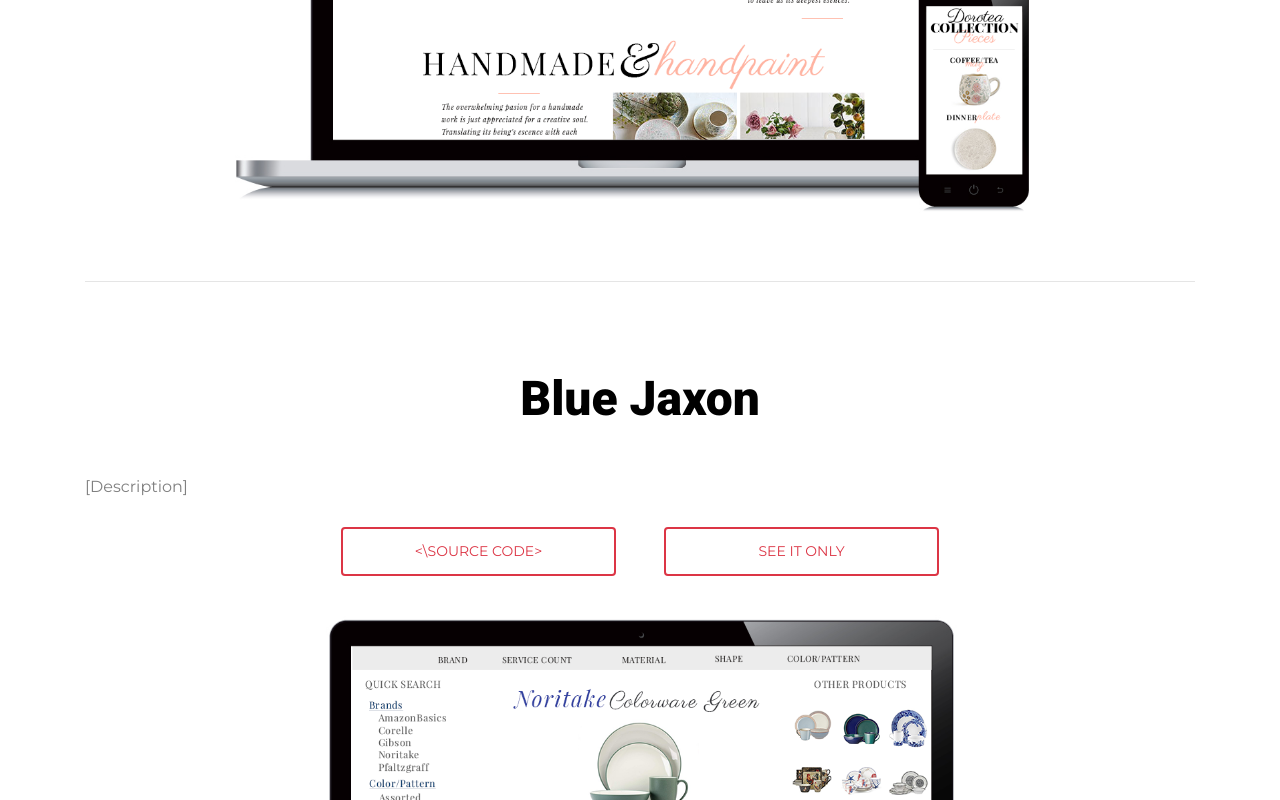
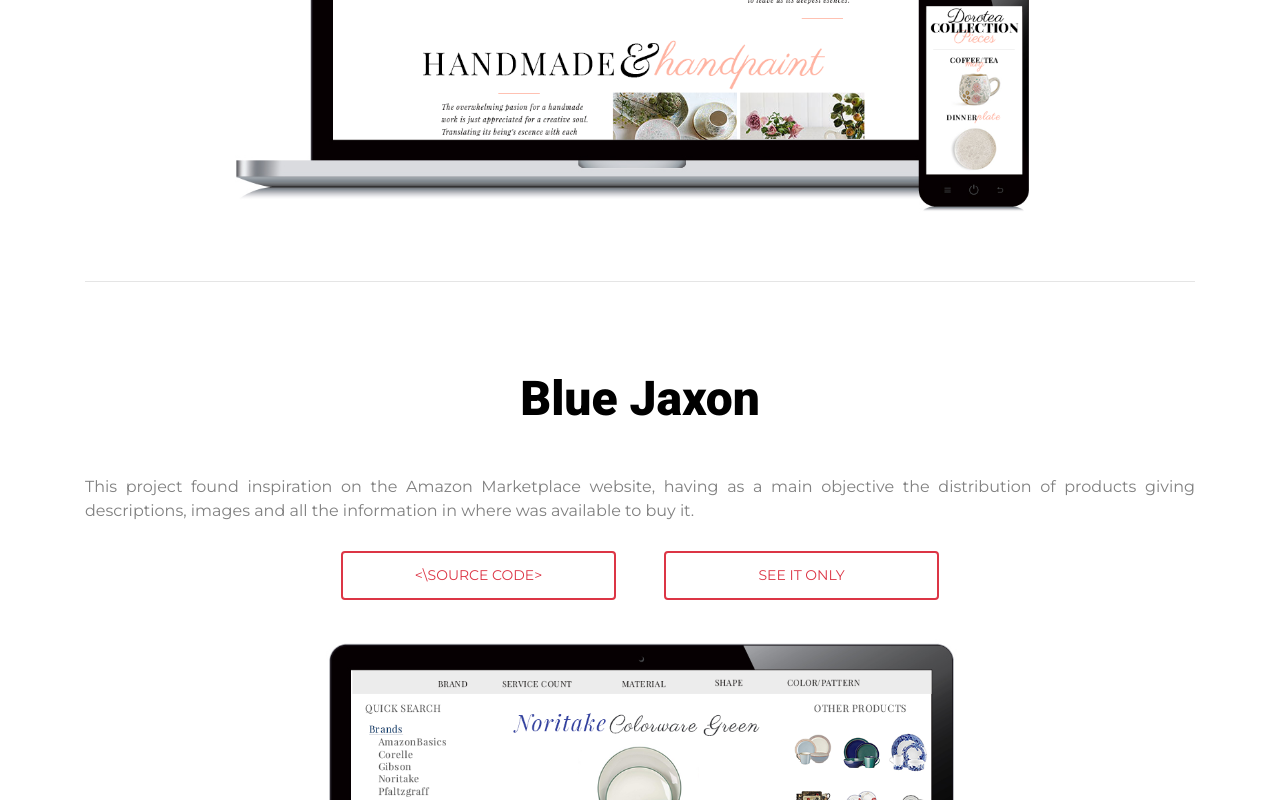
Before and after one commit to Patthector/Patthector.github.io, a plain HTML site: page index.html in a window 1280 px wide. Shown: the part 2643-3443 px from the top of the page. Drawn offline with nearby package versions, Linux system fonts and the light colour scheme.

Commit message:
Adding project descriptions

```diff
--- a/index.html
+++ b/index.html
@@ -126,8 +126,8 @@
                 <p class = "work--description">Dorotea's Collection is a website intended to illustrate a product, Dorotea's Dinnerware.
                   This website is following the magazine design. </p>
                 <div class = "row work--container-buttons">
-                  <button class = "col-8 col-sm-4 btn btn-outline-danger lead-btn work--button"><\Source Code></button>
-                  <a href = "https://www.patthector.github.io/DoroteaCollection-v2 " role = "button" class = "col-8 col-sm-4 btn btn-outline-danger lead-btn work--button">See it only</a>
+                  <a href = "https://github.com/Patthector/Project_doroteaCollection" role = "button" class = "col-8 col-sm-4 btn btn-outline-danger lead-btn work--button"><\Source Code></a>
+                  <a href = "https://www.patthector.github.io/Project_doroteaCollection" role = "button" class = "col-8 col-sm-4 btn btn-outline-danger lead-btn work--button">See it only</a>
                 </div>
               </div>
               <div class = "work--img">
@@ -140,10 +140,10 @@
               <h3 class = "work--title">Blue Jaxon</h3>
               <div class = "justify-content-center">
                 <div class = "">
-                  <p class = "work--description">[Description]</p>
+                  <p class = "work--description">This project found inspiration on the Amazon Marketplace website, having as a main objective the distribution of products giving descriptions, images and all the information in where was available to buy it.</p>
                   <div class = "row work--container-buttons">
                     <button class = "col-8 col-sm-4  btn btn-outline-danger lead-btn work--button"><\Source Code></button>
-                    <button class = "col-8 col-sm-4  btn btn-outline-danger lead-btn work--button">See it only</button>
+                    <a href = "https://www.bluejaxon.com" role = "button" class = "col-8 col-sm-4 btn btn-outline-danger lead-btn work--button">See it only</a>
                   </div>
                 </div>
                 <div class = "work--img">
```
